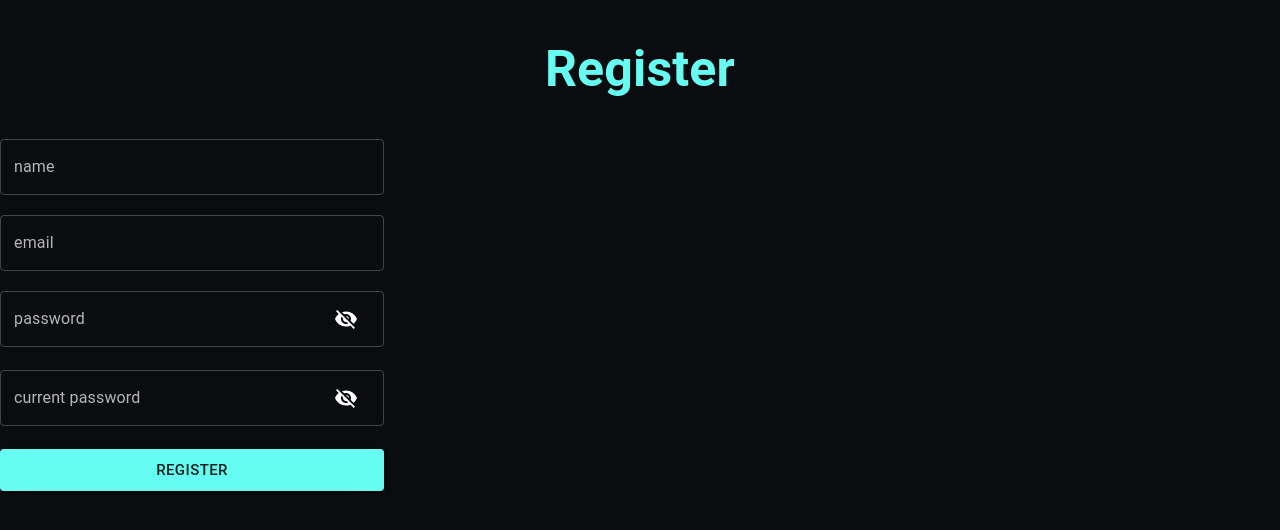
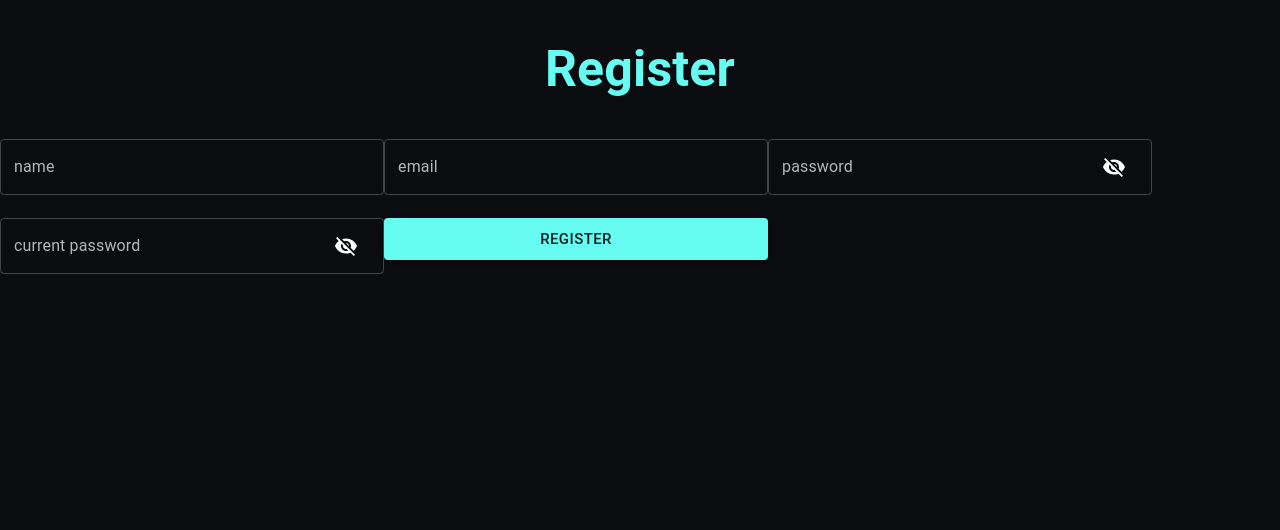
Before and after one commit to Mgrdich/POS, a React (Create React App) app in the folder client/: page /register in a window 1280 px wide. Shown: the top 530 px of the page. Built offline with nearby package versions, Linux system fonts and the light colour scheme.

Commit message:
FE: code refactor

```diff
--- a/client/src/components/Reusable/DynamicFields.tsx
+++ b/client/src/components/Reusable/DynamicFields.tsx
@@ -5,6 +5,8 @@ import DynamicField from "./DynamicField";
 
 const DynamicFields: React.FC<IDynamicFields> = (props) => {
     const {errors, register, serverError, control,Component,ComponentProps} = props;
+
+    //TODO a lot of code repetition
     if (Component) {
         return (
             <>
@@ -12,9 +14,7 @@ const DynamicFields: React.FC<IDynamicFields> = (props) => {
                     props.InputFields.map((item: InputField, index: number) => (
                         <Component{...ComponentProps} key={index}>
                             <DynamicField
-                                key={index}
                                 item={item}
-                                index={index}
                                 errors={errors}
                                 register={register}
                                 serverError={serverError}
@@ -26,7 +26,6 @@ const DynamicFields: React.FC<IDynamicFields> = (props) => {
             </>
         );
     }
-    //TODO check whether the Component Exist or no then return
     return (
         <>
             {
@@ -34,7 +33,6 @@ const DynamicFields: React.FC<IDynamicFields> = (props) => {
                         <DynamicField
                             key={index}
                             item={item}
-                            index={index}
                             errors={errors}
                             register={register}
                             serverError={serverError}
--- a/client/src/components/auth/LoginRegisterTemplate.tsx
+++ b/client/src/components/auth/LoginRegisterTemplate.tsx
@@ -1,6 +1,6 @@
-import React, {ReactNode} from 'react';
+import React from 'react';
 import DynamicFields from "../Reusable/DynamicFields";
-import {Button, Grid} from "@material-ui/core";
+import {Button} from "@material-ui/core";
 import {ILoginRegisterTemplate} from "../../interfaces/Views/auth";
 
 const LoginRegisterTemplate: React.FC<ILoginRegisterTemplate> = (props) => {
@@ -9,12 +9,7 @@ const LoginRegisterTemplate: React.FC<ILoginRegisterTemplate> = (props) => {
         <div className='loginRegister'>
             <h1>{templateName}</h1>
             <form noValidate autoComplete="off" onSubmit={handleSubmit(onSubmit)}>
-
-                <DynamicFields
-                    Component={Grid}
-                    {...dynamicInputFields}
-                />
-
+                <DynamicFields {...dynamicInputFields}  />
                 <Button
                     color="primary"
                     variant="contained"
--- a/client/src/interfaces/Reusable/index.ts
+++ b/client/src/interfaces/Reusable/index.ts
@@ -56,5 +56,4 @@ export interface IDynamicField {
     register: React.Ref<any>;
     serverError: object;
     control: object;
-    index: number;
 }
```
